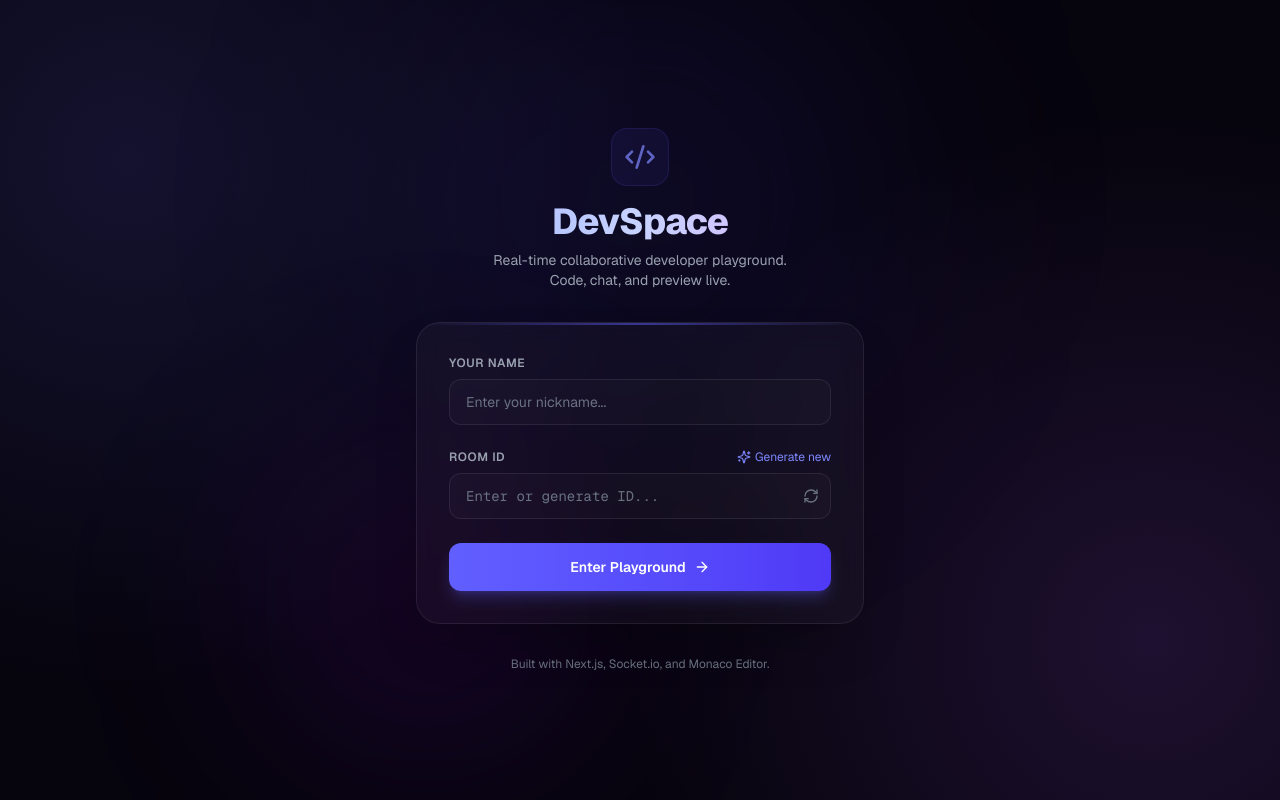
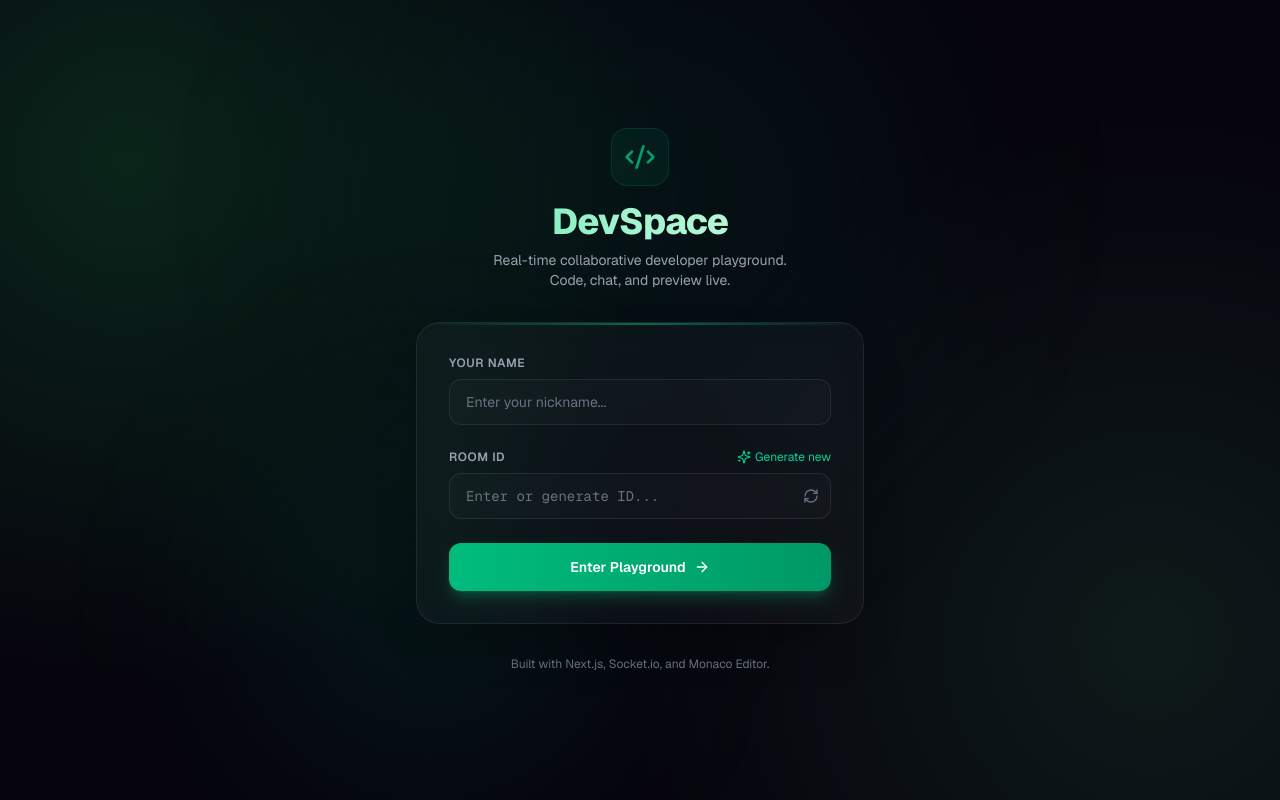
Before and after one commit to sayanghosh970sg-dotcom/DevSpace, a Next.js app in the folder frontend/: page / in a window 1280 px wide. Built offline with nearby package versions, Linux system fonts and the light colour scheme.

Commit message:
Spotify theme redesign

```diff
--- a/frontend/src/app/globals.css
+++ b/frontend/src/app/globals.css
@@ -3,15 +3,15 @@
 :root {
   --background: #06040d;
   --foreground: #f8fafc;
-  --indigo-glow: rgba(99, 102, 241, 0.15);
-  --purple-glow: rgba(168, 85, 247, 0.15);
+  --spotify-glow: rgba(29, 185, 84, 0.18);
+  --spotify-accent-glow: rgba(72, 187, 120, 0.12);
 }
 
 :root.light {
   --background: #f8fafc;
   --foreground: #0f172a;
-  --indigo-glow: rgba(99, 102, 241, 0.05);
-  --purple-glow: rgba(168, 85, 247, 0.05);
+  --spotify-glow: rgba(29, 185, 84, 0.08);
+  --spotify-accent-glow: rgba(72, 187, 120, 0.05);
 }
 
 @theme inline {
@@ -27,8 +27,8 @@ body {
   font-family: var(--font-geist-sans), sans-serif;
   overflow-x: hidden;
   background-image:
-    radial-gradient(circle at 10% 20%, var(--indigo-glow) 0%, transparent 40%),
-    radial-gradient(circle at 90% 80%, var(--purple-glow) 0%, transparent 40%);
+    radial-gradient(circle at 10% 20%, var(--spotify-glow) 0%, transparent 40%),
+    radial-gradient(circle at 90% 80%, var(--spotify-accent-glow) 0%, transparent 40%);
   background-attachment: fixed;
 }
 
@@ -78,12 +78,12 @@ body {
 
 .glass-input:focus {
   background: rgba(255, 255, 255, 0.04);
-  border-color: rgba(99, 102, 241, 0.5);
-  box-shadow: 0 0 0 2px rgba(99, 102, 241, 0.2);
+  border-color: rgba(29, 185, 84, 0.5);
+  box-shadow: 0 0 0 2px rgba(29, 185, 84, 0.2);
   outline: none;
 }
 
 :root.light .glass-input:focus {
   background: rgba(15, 23, 42, 0.04);
-  border-color: rgba(99, 102, 241, 0.5);
+  border-color: rgba(29, 185, 84, 0.5);
 }
--- a/frontend/src/app/page.tsx
+++ b/frontend/src/app/page.tsx
@@ -53,16 +53,16 @@ export default function Home() {
   return (
     <div className="flex flex-col items-center justify-center min-h-screen px-4 relative overflow-hidden">
       {/* Background glowing decorations */}
-      <div className="absolute top-1/4 left-1/2 -translate-x-1/2 -translate-y-1/2 w-[500px] h-[500px] bg-indigo-600/10 rounded-full blur-[120px] pointer-events-none" />
-      <div className="absolute bottom-1/4 left-1/3 -translate-x-1/2 translate-y-1/2 w-[350px] h-[350px] bg-purple-600/10 rounded-full blur-[100px] pointer-events-none" />
+      <div className="absolute top-1/4 left-1/2 -translate-x-1/2 -translate-y-1/2 w-[500px] h-[500px] bg-emerald-600/10 rounded-full blur-[120px] pointer-events-none" />
+      <div className="absolute bottom-1/4 left-1/3 -translate-x-1/2 translate-y-1/2 w-[350px] h-[350px] bg-emerald-500/10 rounded-full blur-[100px] pointer-events-none" />
 
       {/* Main card */}
       <div className="w-full max-w-md z-10">
         <div className="text-center mb-8">
-          <div className="inline-flex items-center justify-center p-3 rounded-2xl bg-indigo-500/10 border border-indigo-500/20 mb-4 animate-pulse">
-            <Code2 className="w-8 h-8 text-indigo-400" />
+          <div className="inline-flex items-center justify-center p-3 rounded-2xl bg-emerald-500/10 border border-emerald-500/20 mb-4 animate-pulse">
+            <Code2 className="w-8 h-8 text-emerald-400" />
           </div>
-          <h1 className="text-4xl font-extrabold tracking-tight bg-gradient-to-r from-indigo-300 via-indigo-200 to-purple-300 bg-clip-text text-transparent mb-2">
+          <h1 className="text-4xl font-extrabold tracking-tight bg-gradient-to-r from-emerald-300 via-emerald-200 to-emerald-100 bg-clip-text text-transparent mb-2">
             DevSpace
           </h1>
           <p className="text-gray-400 text-sm max-w-xs mx-auto">
@@ -71,7 +71,7 @@ export default function Home() {
         </div>
 
         <div className="glass-panel rounded-3xl p-8 shadow-2xl relative overflow-hidden">
-          <div className="absolute top-0 left-0 w-full h-[2px] bg-gradient-to-r from-transparent via-indigo-500/50 to-transparent" />
+          <div className="absolute top-0 left-0 w-full h-[2px] bg-gradient-to-r from-transparent via-emerald-500/50 to-transparent" />
 
           <form onSubmit={handleJoin} className="space-y-6">
             {/* Username field */}
@@ -102,7 +102,7 @@ export default function Home() {
                 <button
                   type="button"
                   onClick={generateRoomId}
-                  className="text-xs text-indigo-400 hover:text-indigo-300 flex items-center gap-1 transition-colors"
+                  className="text-xs text-emerald-400 hover:text-emerald-300 flex items-center gap-1 transition-colors"
                 >
                   <Sparkles className="w-3.5 h-3.5" />
                   Generate new
@@ -124,7 +124,7 @@ export default function Home() {
                 <button
                   type="button"
                   onClick={generateRoomId}
-                  className="absolute right-3 top-1/2 -translate-y-1/2 text-gray-500 hover:text-indigo-400 transition-colors"
+                  className="absolute right-3 top-1/2 -translate-y-1/2 text-gray-500 hover:text-emerald-400 transition-colors"
                   title="Regenerate Room ID"
                 >
                   <RefreshCw className="w-4 h-4" />
@@ -143,7 +143,7 @@ export default function Home() {
             {/* Submit button */}
             <button
               type="submit"
-              className="w-full py-3.5 rounded-xl bg-gradient-to-r from-indigo-500 to-indigo-600 hover:from-indigo-600 hover:to-indigo-700 text-white font-semibold text-sm flex items-center justify-center gap-2 shadow-lg shadow-indigo-500/25 transition-all hover:-translate-y-0.5 hover:shadow-indigo-500/35 active:translate-y-0 duration-200 cursor-pointer"
+              className="w-full py-3.5 rounded-xl bg-gradient-to-r from-emerald-500 to-emerald-600 hover:from-emerald-600 hover:to-emerald-700 text-white font-semibold text-sm flex items-center justify-center gap-2 shadow-lg shadow-emerald-500/25 transition-all hover:-translate-y-0.5 hover:shadow-emerald-500/35 active:translate-y-0 duration-200 cursor-pointer"
             >
               <span>Enter Playground</span>
               <ArrowRight className="w-4 h-4" />
```
Also changed, not shown: frontend/src/app/room/[roomId]/page.tsx (+21 -21 lines).
